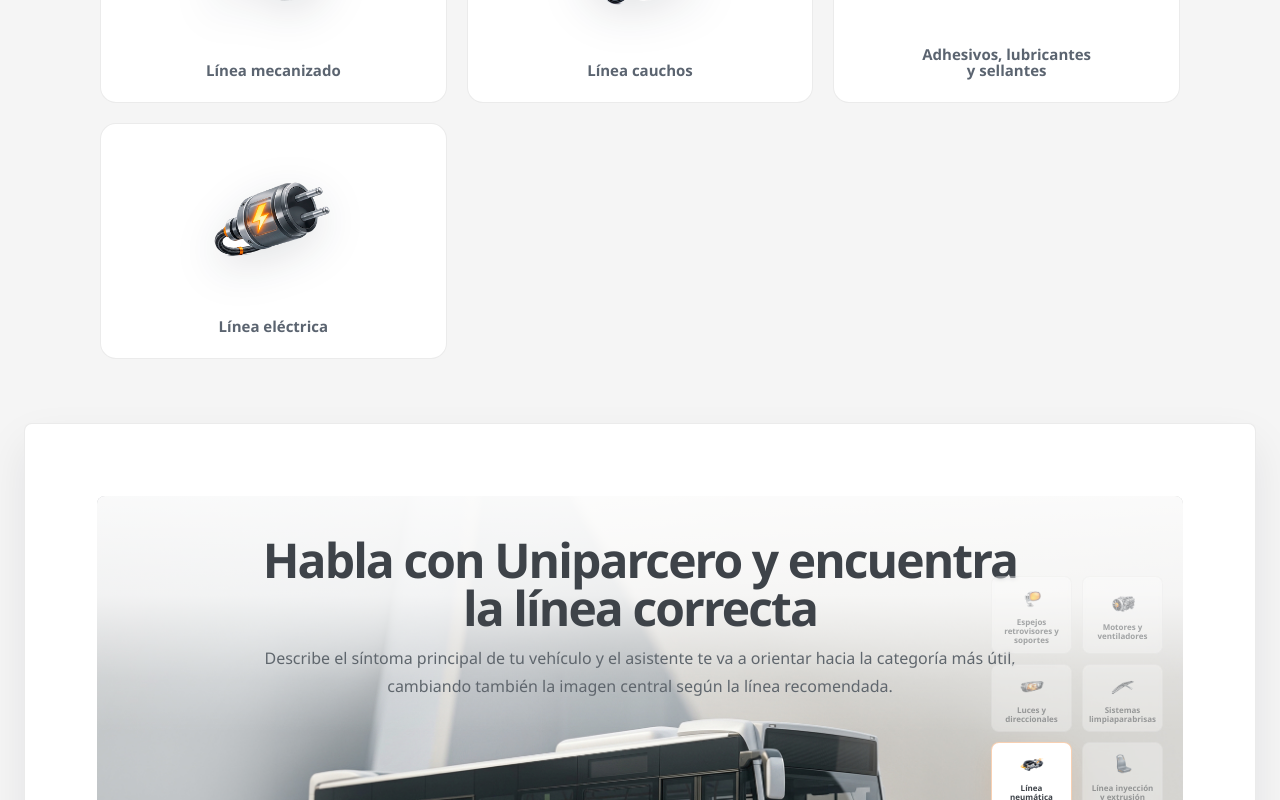
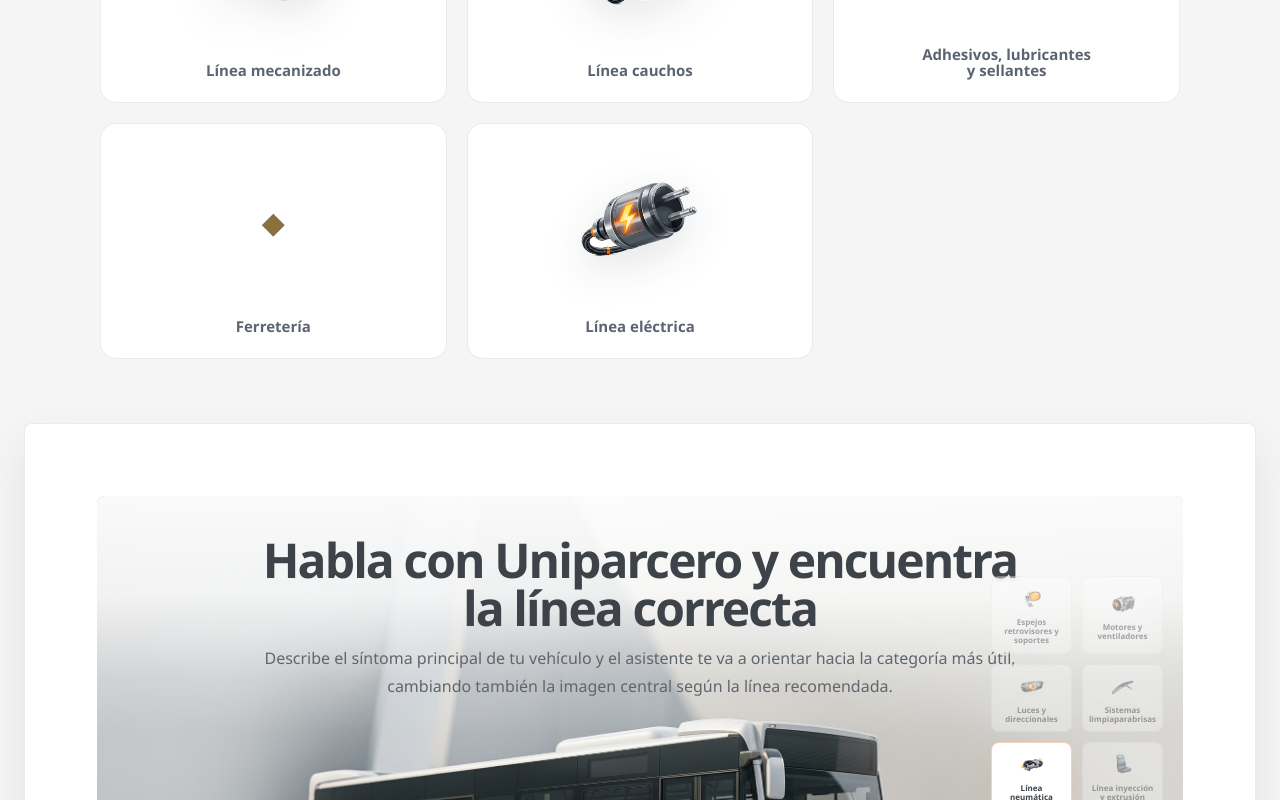
Before and after one commit to Unipars-col/Unipars, a Next.js app: page / in a window 1280 px wide. Shown: the part 1420-2220 px from the top of the page. Built offline with nearby package versions, Linux system fonts and the light colour scheme; no server answers; the database is empty.

Commit message:
Add ferreteria category

```diff
--- a/app/components/bus-xray-banner.tsx
+++ b/app/components/bus-xray-banner.tsx
@@ -78,6 +78,14 @@
     suggestions: ["Siliconas", "Sellantes", "Pegantes técnicos"],
   },
   {
+    keywords: ["ferreteria", "herramienta", "tornillo", "tuerca", "arandela", "broca"],
+    category: "Ferretería",
+    title: "La búsqueda va por ferretería",
+    reply:
+      "Si necesitas herramientas, tornillería o accesorios para instalación y mantenimiento, la categoría más práctica para empezar es Ferretería.",
+    suggestions: ["Herramientas", "Tornillería", "Accesorios"],
+  },
+  {
     keywords: ["cable", "electrico", "electrico", "corriente", "sensor", "conector"],
     category: "Línea eléctrica",
     title: "La búsqueda va por línea eléctrica",
@@ -117,6 +125,7 @@
   "Línea mecanizado": "/category-xray-mecanizado.jpg",
   "Línea cauchos": "/category-xray-cauchos.jpg",
   "Adhesivos, lubricantes y sellantes": "/category-xray-cauchos.jpg",
+  "Ferretería": "/category-xray-mecanizado.jpg",
   "Línea eléctrica": "/category-xray-electrico.jpg",
 };
 
--- a/app/data/catalog.ts
+++ b/app/data/catalog.ts
@@ -78,6 +78,13 @@
     icono: "⬢",
     bannerCopy:
       "Adhesivos, siliconas y sellantes para fijación, reparación y protección en mantenimiento automotor.",
+  },
+  {
+    nombre: "Ferretería",
+    color: "#8a6f3f",
+    icono: "◆",
+    bannerCopy:
+      "Herramientas, tornillería y accesorios de ferretería para mantenimiento, instalación y trabajo técnico.",
   },
   {
     nombre: "Línea eléctrica",
```
